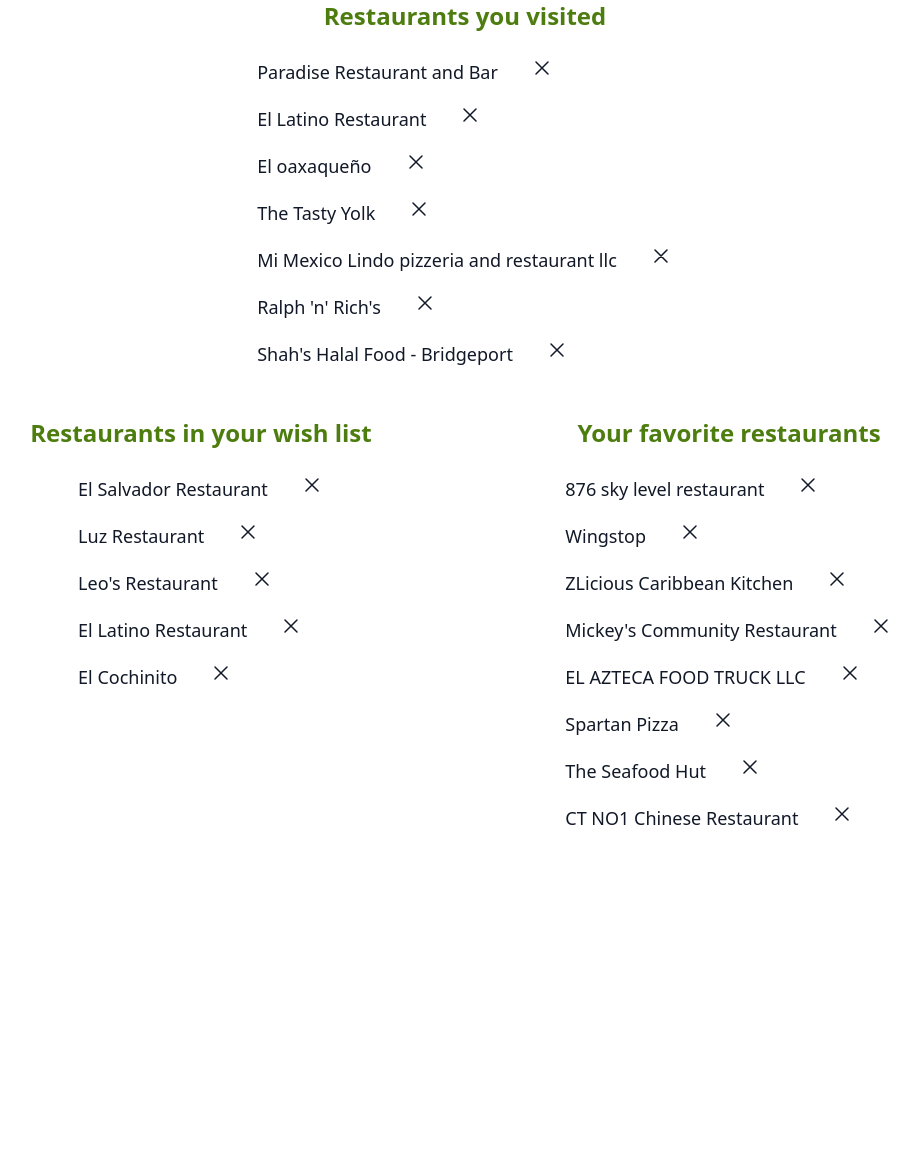
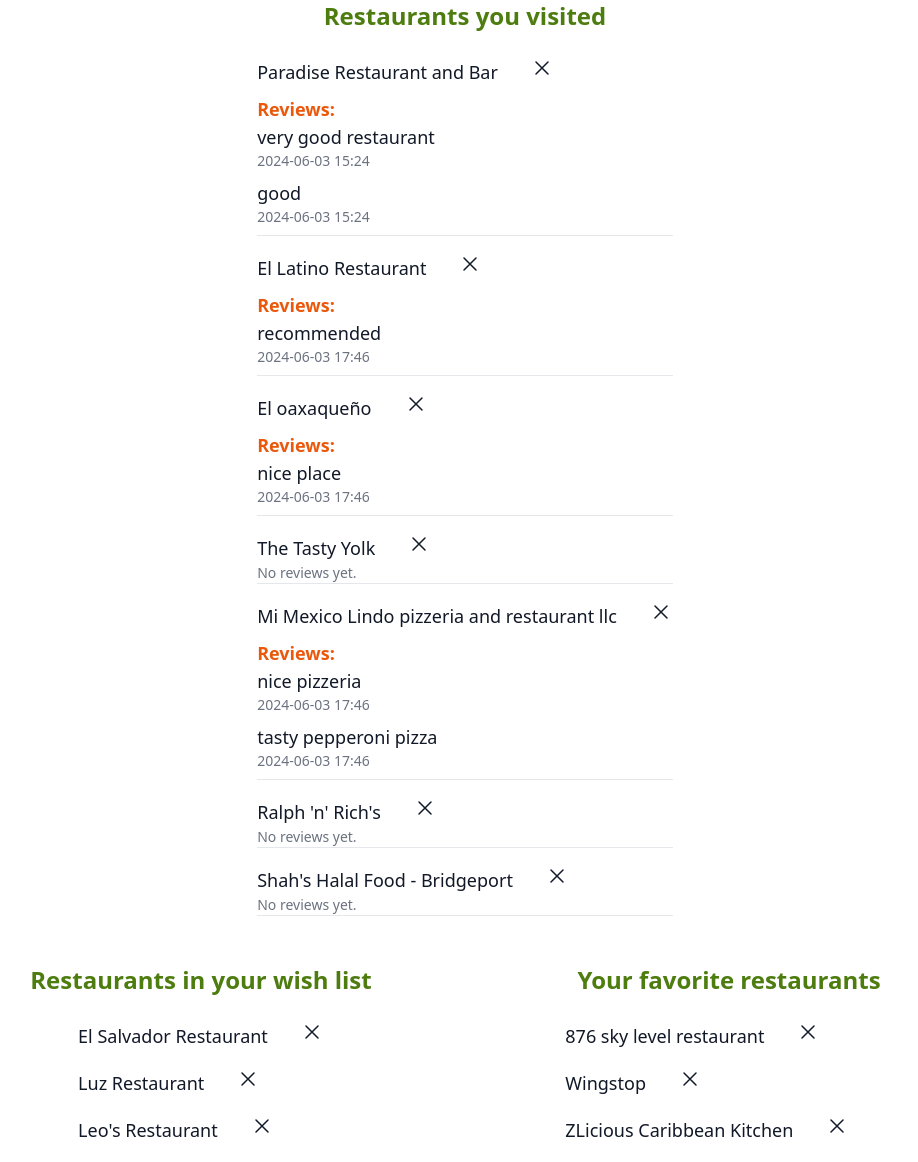
Before and after one commit to Srasulova/Ratatouille, a Flask app: page /my_lists/2 in a window 1280 px wide. Shown: the top 1162 px of the page, without its empty margins (175-1093 px from the left). Before the commit the page ends 825 px from the top, so only its background shows below. Run offline with Flask 3, Linux system fonts and the light colour scheme.

Commit message:
add review form and a review

```diff
--- a/app.py
+++ b/app.py
@@ -307,7 +307,13 @@
     wishlisted = WishlistRestaurants.query.filter_by(user_id=user.id).all()
     visited = VisitedRestaurants.query.filter_by(user_id=user.id).all()
 
-    return render_template("page_my_lists.html", user = user, favorites = favorites, visited = visited, wishlisted = wishlisted )
+    visited_with_reviews = []
+
+    for visit in visited:
+        reviews = Review.query.filter_by(user_id=user.id, restaurant_id=visit.restaurant_id).all()
+        visited_with_reviews.append((visit, reviews))
+
+    return render_template("page_my_lists.html", user = user, favorites = favorites, visited = visited, wishlisted = wishlisted, visited_with_reviews=visited_with_reviews)
 
 
 # Show all the restaurants suggested to user
@@ -370,6 +376,27 @@
 
 # Review routes
 
+# @app.route('/show_review_form/<int:restaurant_id>', methods=["GET", "POST"])
+# def show_review_form(restaurant_id):
+#     """Show a review form when the button is clicked"""
+#     if not g.user:
+#         flash("Access unauthorized.")
+#         return redirect("/")
+
+#     restaurant = Restaurant.query.get_or_404(restaurant_id)
+#     if not restaurant:
+#         flash("Restaurant not found.")
+#         return redirect(f'/{g.user.id}')
+
+#     # Check if the restaurant has been visited by the user
+#     visited = VisitedRestaurants.query.filter_by(user_id=g.user.id, restaurant_id=restaurant_id).first()
+
+#     review_form = ReviewForm()
+
+#     return render_template("page_user_profile.html",  visited=visited, review_form=review_form)
+
+
+
 @app.route('/add_review/<int:restaurant_id>', methods=["GET", "POST"])
 def add_review(restaurant_id):
     """Add a review if a restaurant is in the visited restaurants list"""
@@ -377,7 +404,6 @@
         flash("Access unauthorized.")
         return redirect("/")
 
-    # user = User.query.get_or_404(g.user_id)
     restaurant = Restaurant.query.get_or_404(restaurant_id)
 
     if not restaurant:
@@ -406,9 +432,6 @@
 
 
 
-
-
-
 ##############################################################################
 # Turn off all caching in Flask
 
--- a/static/stylesheets/output.css
+++ b/static/stylesheets/output.css
@@ -828,6 +828,11 @@
   margin-bottom: 2rem;
 }
 
+.my-2 {
+  margin-top: 0.5rem;
+  margin-bottom: 0.5rem;
+}
+
 .-ml-24 {
   margin-left: -6rem;
 }
@@ -882,6 +887,10 @@
 
 .mt-8 {
   margin-top: 2rem;
+}
+
+.mt-2 {
+  margin-top: 0.5rem;
 }
 
 .block {
@@ -1103,8 +1112,18 @@
   margin-bottom: calc(2rem * var(--tw-space-y-reverse));
 }
 
+.space-x-3 > :not([hidden]) ~ :not([hidden]) {
+  --tw-space-x-reverse: 0;
+  margin-right: calc(0.75rem * var(--tw-space-x-reverse));
+  margin-left: calc(0.75rem * calc(1 - var(--tw-space-x-reverse)));
+}
+
 .self-end {
   align-self: flex-end;
+}
+
+.self-center {
+  align-self: center;
 }
 
 .overflow-hidden {
@@ -1175,6 +1194,11 @@
 .bg-white {
   --tw-bg-opacity: 1;
   background-color: rgb(255 255 255 / var(--tw-bg-opacity));
+}
+
+.bg-lime-700 {
+  --tw-bg-opacity: 1;
+  background-color: rgb(77 124 15 / var(--tw-bg-opacity));
 }
 
 .bg-gradient-to-tr {
@@ -1392,6 +1416,11 @@
   color: rgb(255 255 255 / var(--tw-text-opacity));
 }
 
+.text-orange-700 {
+  --tw-text-opacity: 1;
+  color: rgb(194 65 12 / var(--tw-text-opacity));
+}
+
 .opacity-30 {
   opacity: 0.3;
 }
@@ -1468,6 +1497,11 @@
   background-color: rgb(194 65 12 / var(--tw-bg-opacity));
 }
 
+.hover\:bg-lime-800:hover {
+  --tw-bg-opacity: 1;
+  background-color: rgb(63 98 18 / var(--tw-bg-opacity));
+}
+
 .hover\:text-gray-500:hover {
   --tw-text-opacity: 1;
   color: rgb(107 114 128 / var(--tw-text-opacity));
--- a/templates/base.html
+++ b/templates/base.html
@@ -174,5 +174,38 @@
     {% endif %}
 
     {% block content %} {% endblock %}
+
+
+
+    <script>
+
+          // Add event listener to all "Add a review" buttons
+          document.querySelectorAll('button[id^="add-review-btn-"]').forEach(button => {
+              button.addEventListener("click", function() {
+                  const restaurantId = this.id.split('-').pop();  // Get the restaurant ID from the button's ID
+                  const reviewForm = document.getElementById(`add-review-form-${restaurantId}`);
+                  if (reviewForm) {
+                      reviewForm.classList.toggle("hidden");  // Toggle the visibility of the form
+                  }
+              });
+          });
+
+          // Add event listener to all "Cancel" buttons
+          document.querySelectorAll('button[id^="cancel-review-btn-"]').forEach(button => {
+              button.addEventListener("click", function() {
+                  const restaurantId = this.id.split('-').pop();  // Get the restaurant ID from the button's ID
+                  const reviewForm = document.getElementById(`add-review-form-${restaurantId}`);
+                  console.log(reviewForm);
+                  if (reviewForm) {
+                    // Clear the form inputs
+                    reviewForm.querySelectorAll('input, textarea').forEach(input => input.value = '');
+                    // Hide the form
+                    reviewForm.classList.add("hidden");
+                  }
+              });
+          });
+      </script>
+
+
   </body>
 </html>
--- a/templates/page_my_lists.html
+++ b/templates/page_my_lists.html
@@ -4,7 +4,7 @@
 
   <!-- Visited restaurants -->
 
-<div class="w-full">
+<!-- <div class="w-full">
   {% if visited %}
   <div class="mx-auto w-full inline-flex items-center flex-col">
     <h3 class="text-2xl font-bold text-lime-700 mb-4">
@@ -15,31 +15,73 @@
       <li class="text-lg font-medium text-gray-900 flex items-center py-2">
         {{ visit.restaurant.name }}
         <div
-          class="svg-elements flex space-x-2 items-center justify-center ml-8"
-        >
-          <!-- Visited place/location  icon -->
-
+          class="svg-elements flex space-x-2 items-center justify-center ml-8">
           <form
             action="{{ url_for('delete_visited', restaurant_id=visit.restaurant.id) }}"
-            method="POST"
-          >
+            method="POST">
             <button type="submit" class="bg-transparent border-0">
               <svg xmlns="http://www.w3.org/2000/svg" fill="none" viewBox="0 0 24 24" stroke-width="1.5" stroke="currentColor" class="size-6">
                 <path stroke-linecap="round" stroke-linejoin="round" d="M6 18 18 6M6 6l12 12" />
               </svg>
-
             </button>
           </form>
         </div>
+      </li>
+      {% endfor %}
+    </ul>
+  </div>
+  {% endif %}
+</div> -->
 
+<div class="w-full">
+  {% if visited %}
+  <div class="mx-auto w-full inline-flex items-center flex-col">
+    <h3 class="text-2xl font-bold text-lime-700 mb-4">
+      Restaurants you visited
+    </h3>
+    <ul class="">
+      {% for visit, reviews in visited_with_reviews %}
+      <li class="text-lg font-medium text-gray-900 flex flex-col py-2">
+        <div class="flex items-center">
+          {{ visit.restaurant.name }}
+          <div class="svg-elements flex space-x-2 items-center justify-center ml-8">
+            <!-- Delete visited place/location icon -->
+            <form
+              action="{{ url_for('delete_visited', restaurant_id=visit.restaurant.id) }}"
+              method="POST"
+            >
+              <button type="submit" class="bg-transparent border-0">
+                <svg xmlns="http://www.w3.org/2000/svg" fill="none" viewBox="0 0 24 24" stroke-width="1.5" stroke="currentColor" class="size-6">
+                  <path stroke-linecap="round" stroke-linejoin="round" d="M6 18 18 6M6 6l12 12" />
+                </svg>
+              </button>
+            </form>
+          </div>
+        </div>
 
+        <!-- Display reviews if there are any -->
+        {% if reviews %}
+        <div class="reviews mt-2">
+          <h4 class="text-medium font-semibold text-orange-600">Reviews:</h4>
+          {% for review in reviews %}
+          <div class="review mb-2">
+            <p class="review-content">{{ review.content }}</p>
+            <p class="review-timestamp text-sm text-gray-500">{{ review.timestamp.strftime('%Y-%m-%d %H:%M') }}</p>
+          </div>
+          {% endfor %}
+        </div>
+        {% else %}
+        <p class="no-reviews text-sm text-gray-500">No reviews yet.</p>
+        {% endif %}
+
+        <hr />
       </li>
-
       {% endfor %}
     </ul>
   </div>
   {% endif %}
 </div>
+
 
 <div class="flex space-x-8 mt-10">
   <!-- Wishlisted restaurants -->
```
Also changed, not shown: templates/page_user_profile.html (+47 -19 lines), Ratatouille.db.
